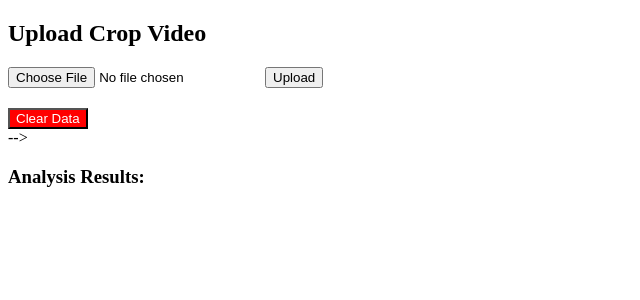
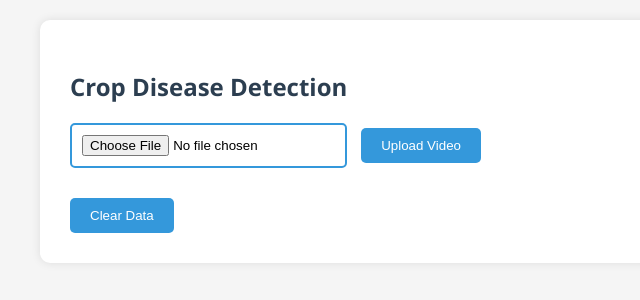
Before and after one commit to rakibHridoy206/crop_disease_portal, a FastAPI app: page / in a window 1280 px wide. Shown: the top 300 px of the page, without its empty margins (0-640 px from the left). Run offline with FastAPI, Linux system fonts and the light colour scheme.

Commit message:
Initial commit on anisur_dev branch

```diff
--- a/main.py
+++ b/main.py
@@ -4,6 +4,8 @@ from fastapi.staticfiles import StaticFiles
 from fastapi.templating import Jinja2Templates
 import os, shutil, cv2
 from hf_model import CropDiseaseViT
+import numpy as np
+from skimage.metrics import structural_similarity as ssim
 
 app = FastAPI()
 
@@ -13,21 +15,49 @@ templates = Jinja2Templates(directory="templates")
 
 model_handler = CropDiseaseViT()
 
+def is_similar(img1, img2, threshold=0.95):
+    """Compare two images for similarity using SSIM"""
+    try:
+        # Convert to grayscale
+        gray1 = cv2.cvtColor(img1, cv2.COLOR_BGR2GRAY)
+        gray2 = cv2.cvtColor(img2, cv2.COLOR_BGR2GRAY)
+
+        # Resize images to same size if needed
+        if gray1.shape != gray2.shape:
+            gray2 = cv2.resize(gray2, (gray1.shape[1], gray1.shape[0]))
+
+        # Calculate SSIM
+        score = ssim(gray1, gray2)
+        return score > threshold
+    except Exception as e:
+        print(f"Error comparing images: {e}")
+        return False
+
 def extract_frames(video_path, output_folder):
     os.makedirs(output_folder, exist_ok=True)
     cap = cv2.VideoCapture(video_path)
     count = 0
     saved_frames = []
     fps = int(cap.get(cv2.CAP_PROP_FPS))
+    previous_frame = None
 
     while True:
         ret, frame = cap.read()
         if not ret:
             break
+
         if count % fps == 0:  # 1 frame per second
-            frame_name = os.path.join(output_folder, f"frame_{count}.jpg")
-            cv2.imwrite(frame_name, frame)
-            saved_frames.append(frame_name)
+            # Check if frame is similar to previous frame
+            is_duplicate = False
+            if previous_frame is not None:
+                is_duplicate = is_similar(previous_frame, frame)
+
+            if not is_duplicate:
+                frame_name = os.path.join(output_folder, f"frame_{count}.jpg")
+                cv2.imwrite(frame_name, frame)
+                saved_frames.append(frame_name)
+                previous_frame = frame.copy()
+
         count += 1
     cap.release()
     return saved_frames
--- a/templates/index.html
+++ b/templates/index.html
@@ -2,36 +2,139 @@
 <html lang="en">
   <head>
     <title>Crop Disease Detection</title>
+    <style>
+      body {
+        font-family: 'Segoe UI', Tahoma, Geneva, Verdana, sans-serif;
+        max-width: 1200px;
+        margin: 0 auto;
+        padding: 20px;
+        background-color: #f5f5f5;
+      }
+
+      .container {
+        background-color: white;
+        padding: 30px;
+        border-radius: 10px;
+        box-shadow: 0 0 10px rgba(0,0,0,0.1);
+      }
+
+      h2, h3 {
+        color: #2c3e50;
+        margin-bottom: 20px;
+      }
+
+      .upload-form {
+        margin-bottom: 30px;
+      }
+
+      input[type="file"] {
+        padding: 10px;
+        border: 2px solid #3498db;
+        border-radius: 5px;
+        margin-right: 10px;
+      }
+
+      button {
+        padding: 10px 20px;
+        border: none;
+        border-radius: 5px;
+        cursor: pointer;
+        transition: all 0.3s ease;
+      }
+
+      button[type="submit"] {
+        background-color: #3498db;
+        color: white;
+      }
+
+      button[type="submit"]:hover {
+        background-color: #2980b9;
+      }
+
+      .clear-btn {
+        background-color: #e74c3c;
+        color: white;
+      }
+
+      .clear-btn:hover {
+        background-color: #c0392b;
+      }
+
+      .message {
+        color: #27ae60;
+        padding: 10px;
+        margin: 20px 0;
+        border-left: 4px solid #27ae60;
+        background-color: #f8f9fa;
+      }
+
+      video {
+        width: 100%;
+        max-width: 800px;
+        margin: 20px 0;
+        border-radius: 5px;
+        box-shadow: 0 0 10px rgba(0,0,0,0.1);
+      }
+
+      .results-grid {
+        display: grid;
+        grid-template-columns: repeat(auto-fill, minmax(200px, 1fr));
+        gap: 20px;
+        margin-top: 20px;
+      }
+
+      .result-card {
+        background: white;
+        padding: 10px;
+        border-radius: 8px;
+        box-shadow: 0 2px 5px rgba(0,0,0,0.1);
+        text-align: center;
+      }
+
+      .result-card img {
+        width: 100%;
+        border-radius: 5px;
+        margin-bottom: 10px;
+      }
+
+      .result-card b {
+        color: #2c3e50;
+        font-size: 0.9em;
+      }
+    </style>
   </head>
   <body>
-    <h2>Upload Crop Video</h2>
-    <form action="/upload" method="post" enctype="multipart/form-data">
+    <div class="container">
+      <h2>Crop Disease Detection</h2>
+
+      <form class="upload-form" action="/upload" method="post" enctype="multipart/form-data">
         <input type="file" name="file" accept="video/*" required />
-      <button type="submit">Upload</button>
+        <button type="submit">Upload Video</button>
       </form>
 
-    <form action="/clear" method="post" style="margin-top:20px;">
-      <button type="submit" style="background-color: red; color: white;">Clear Data</button>
+      <form action="/clear" method="post">
+        <button type="submit" class="clear-btn">Clear Data</button>
       </form>
 
       {% if message %}
-    <p style="color: green">{{ message }}</p>
-    <video width="480" controls>
+      <div class="message">{{ message }}</div>
+      <video controls>
         <source src="{{ video_path }}" type="video/mp4" />
         Your browser does not support the video tag.
       </video>
+      {% endif %}
 
-    <!-- <h3>Extracted Frames:</h3>
-    {% for frame in frames %}
-    <img src="{{ frame }}" width="200" style="margin: 5px" />
-    {% endfor %} {% endif %} -->
-
-    <h3>Analysis Results:</h3>
+      {% if results %}
+      <h3>Analysis Results</h3>
+      <div class="results-grid">
         {% for result in results %}
-    <div style="display: inline-block; margin: 5px">
-      <img src="{{ result.frame }}" width="200" /><br />
+        <div class="result-card">
+          <img src="{{ result.frame }}" alt="Frame" />
           <b>{{ result.label }}</b>
         </div>
         {% endfor %}
+      </div>
+      {% endif %}
+    </div>
   </body>
 </html>
```
Also changed, not shown: model_predict.py (+130 -31 lines). Lines whose indentation alone changed are shown as unchanged.
